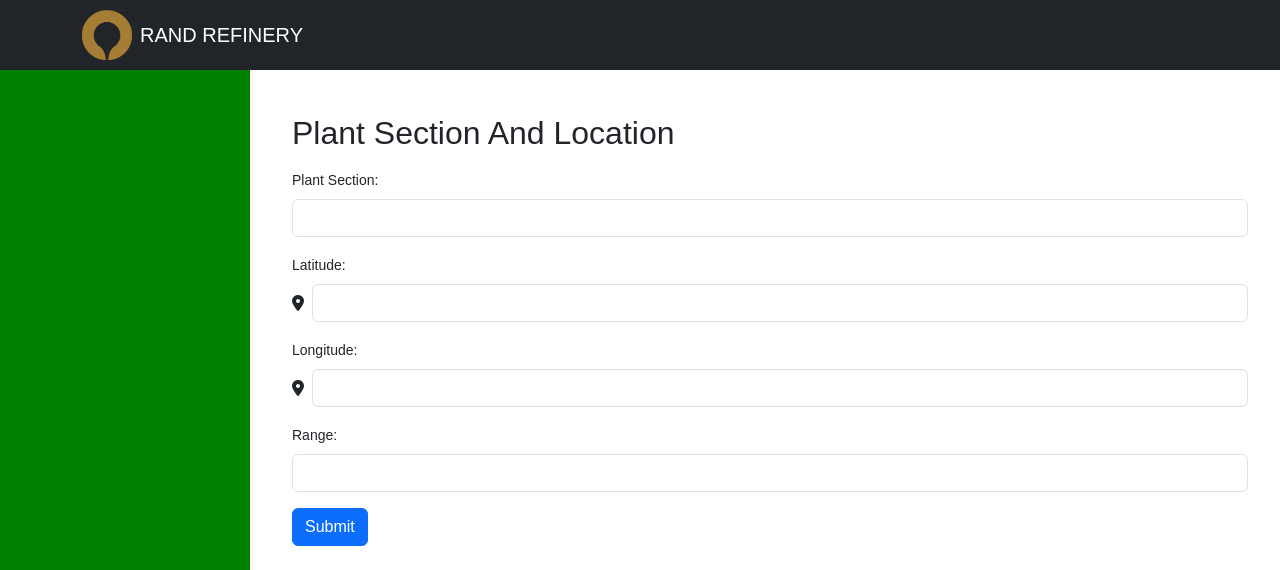
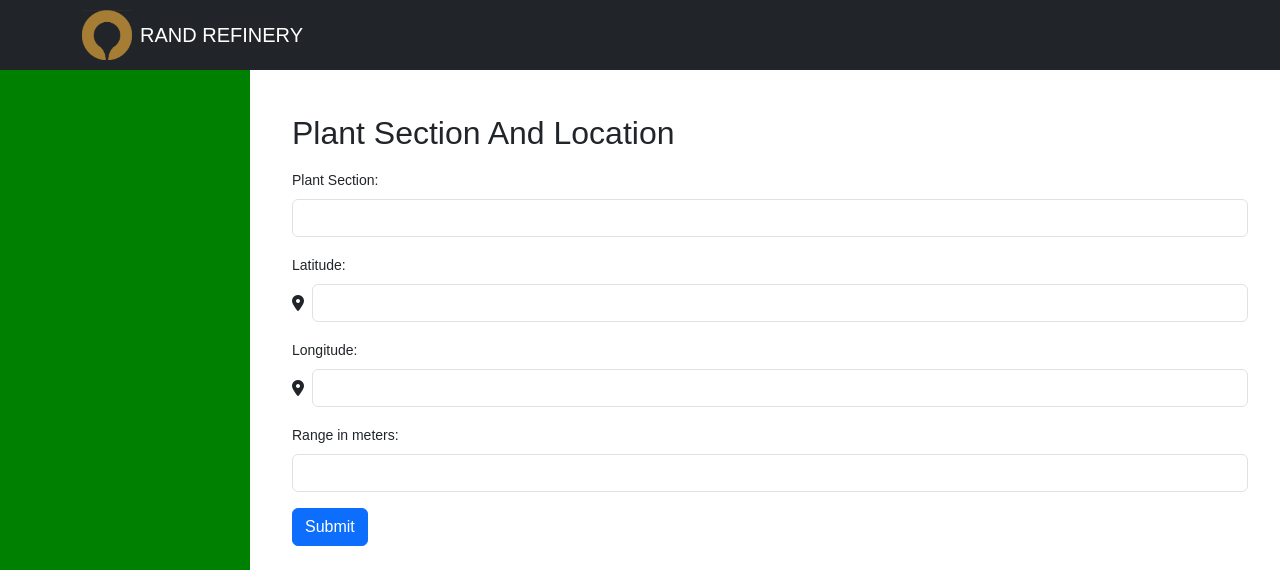
Before and after one commit to SamuelPudinyane/Refinery_2026_mobility, a Flask app: page /submit_location in a window 1280 px wide. Shown: the top 570 px of the page. Run offline with Flask 3, Linux system fonts and the light colour scheme; the visitor is signed in with stand-in values (Sample User, id 1); data that the repository does not hold is empty; some libraries are stand-ins or nearby versions.

Commit message:
range modified

```diff
--- a/templates/superAdmin_location_update.html
+++ b/templates/superAdmin_location_update.html
@@ -32,7 +32,7 @@
 
 
         <div class="mb-3">
-            <label for="range" class="form-label">Range:</label>
+            <label for="range" class="form-label">Range in meters:</label>
             <input type="number" id="range" name="range" class="form-control" required>
         </div>
 
```
